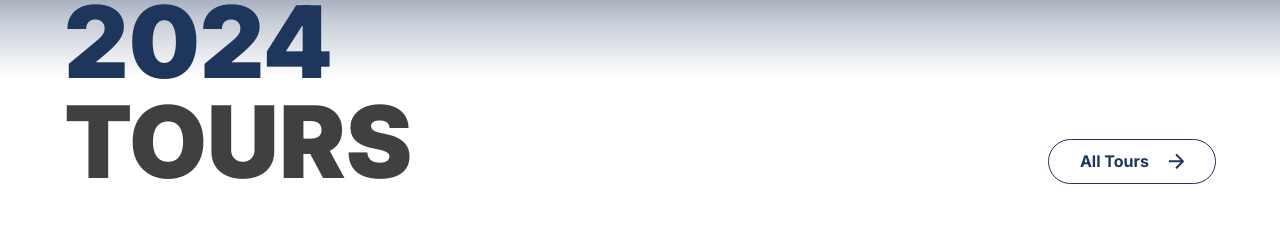
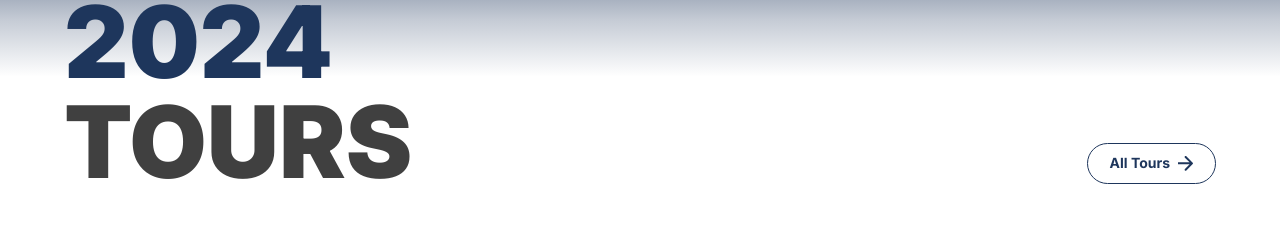
Before and after one commit to A123hannan/Wandering-Earl-tours-Website, a Next.js app: page / in a window 1280 px wide. Shown: the part 1320-1550 px from the top of the page. Built offline with nearby package versions, Linux system fonts and the light colour scheme.

Commit message:
All tours button changes

```diff
--- a/src/components/TourSection/tourSection.tsx
+++ b/src/components/TourSection/tourSection.tsx
@@ -193,9 +193,28 @@ export default function TourSection({
 
         {button && !isToursPage && (
           <div className="pb-0 sm:pb-[8px] 2xl:pb-[13px]">
-            <button className="group font-[700] text-[16px] leading-[100%] tracking-[0%] text-[#1E365C] flex cursor-pointer pt-[13px] px-[31px] pb-[14px] flex-row items-center gap-[10px] rounded-[30px] border border-[#1E365C] hover:bg-[#1E365C] hover:text-white transition-colors">
+            <button
+              className="
+                group flex flex-row items-center cursor-pointer
+                font-[700] leading-[100%] tracking-[0%] text-[#1E365C]
+                rounded-[30px] border border-[#1E365C]
+                hover:bg-[#1E365C] hover:text-white transition-colors
+
+                text-[13px]
+                sm:text-[14px]
+                2xl:text-[16px]
+
+                gap-[6px]
+                sm:gap-[8px]
+                2xl:gap-[10px]
+
+                pt-[9px] pb-[10px] px-[18px]
+                sm:pt-[11px] sm:pb-[12px] sm:px-[22px]
+                2xl:pt-[13px] 2xl:pb-[14px] 2xl:px-[31px]
+              "
+            >
               All Tours
-              <div className="pl-[10px] pt-[1px] text-[#1E365C] group-hover:text-white transition-colors">
+              <div className="pl-0 pt-[1px] text-[#1E365C] group-hover:text-white transition-colors shrink-0">
                 <ArrowSvg />
               </div>
             </button>
```
